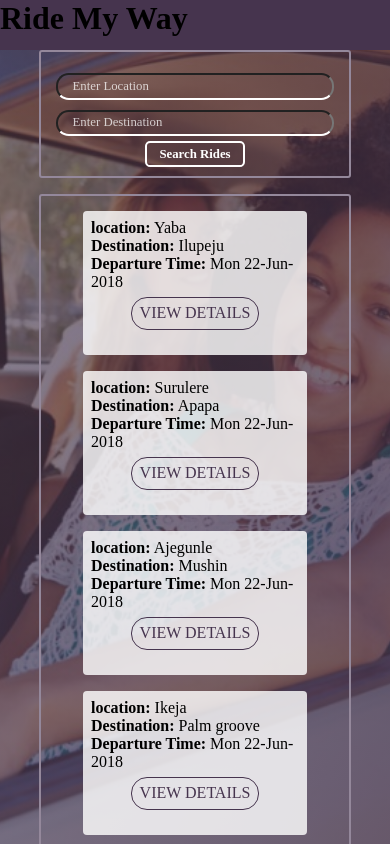
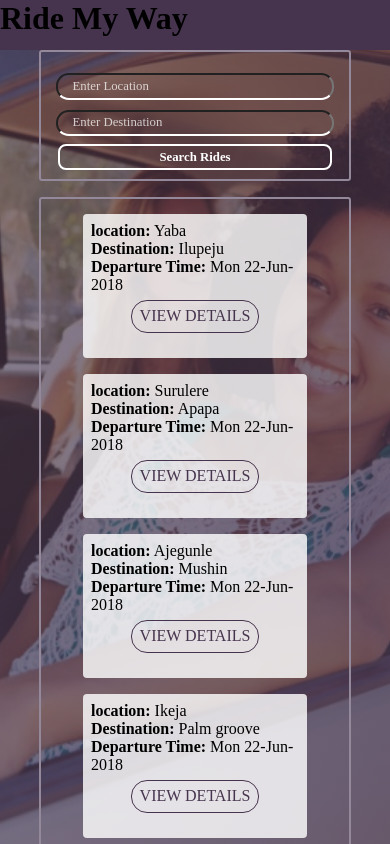
Before and after one commit to kleva-j/Ride-My-Way, a plain HTML site: page template/html/catalog.html in a window 390 px wide. Shown: the top 844 px of the page. Drawn offline with Linux system fonts and the light colour scheme.

Commit message:
Style: Add an id of search to the input of type submit

```diff
--- a/template/html/catalog.html
+++ b/template/html/catalog.html
@@ -32,7 +32,7 @@
           <form action="" method="get">
             <input type="search" name="from" id="search-from" placeholder="Enter Location">
             <input type="search" name="destination" id="where-to" placeholder="Enter Destination">
-            <input type="submit" value="Search Rides">
+            <input type="submit" value="Search Rides" id="search">
           </form>
         </div>
         <section class="list_rides">
--- a/template/stylesheet/style.css
+++ b/template/stylesheet/style.css
@@ -502,4 +502,11 @@ input[type="submit"]:hover{
     width: 90%;
     margin: 5px auto;
   }
+
+  #search{
+    width: 89%;
+    margin-top: 3px;
+    border-radius: 8px;
+  }
+
 }
```
